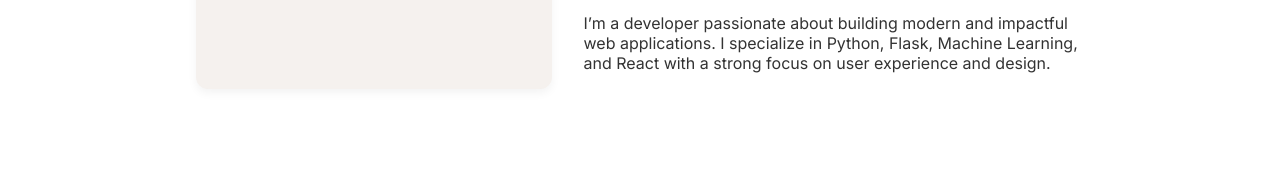
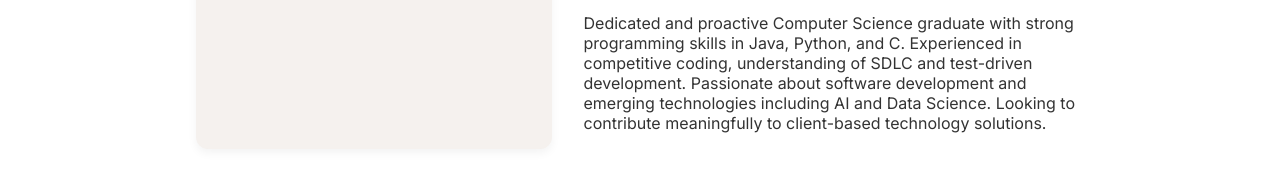
Before and after one commit to Dharmeshram/Dharmeshram.github.io, a plain HTML site: page index.html in a window 1280 px wide. Shown: the part 318-508 px from the top of the page. Drawn offline with Linux system fonts and the light colour scheme.

Commit message:
Update index.html

```diff
--- a/index.html
+++ b/index.html
@@ -170,7 +170,7 @@
         <a href="#resume">RESUME</a>
         <a href="#projects">PROJECTS</a>
       </div>
-      <p>I’m a developer passionate about building modern and impactful web applications. I specialize in Python, Flask, Machine Learning, and React with a strong focus on user experience and design.</p>
+      <p>Dedicated and proactive Computer Science graduate with strong programming skills in Java, Python, and C. Experienced in competitive coding, understanding of SDLC and test-driven development. Passionate about software development and emerging technologies including AI and Data Science. Looking to contribute meaningfully to client-based technology solutions.</p>
     </div>
   </div>
 
```
